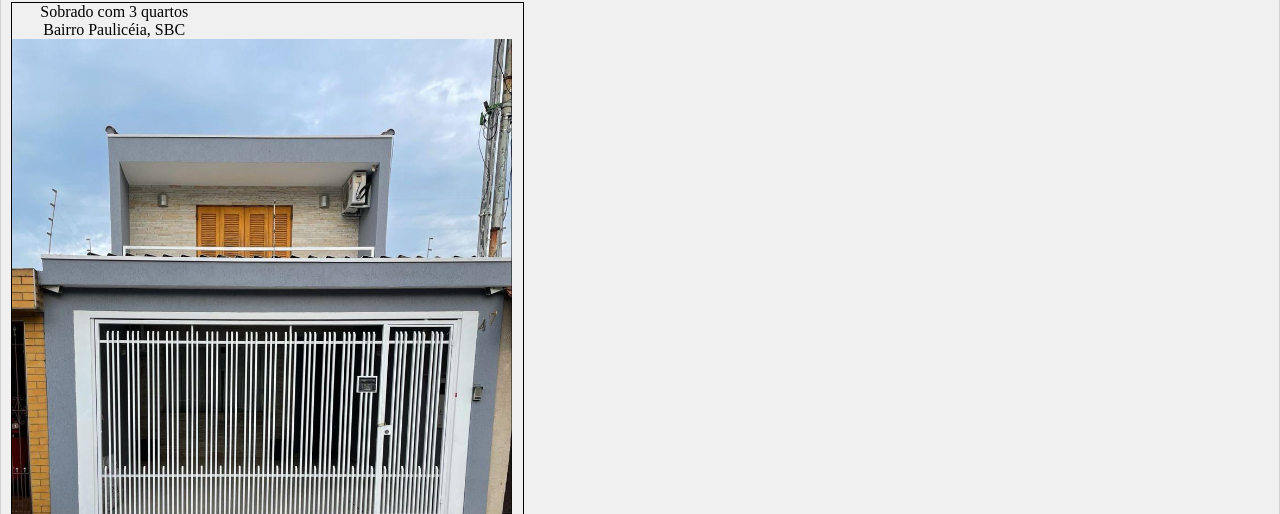
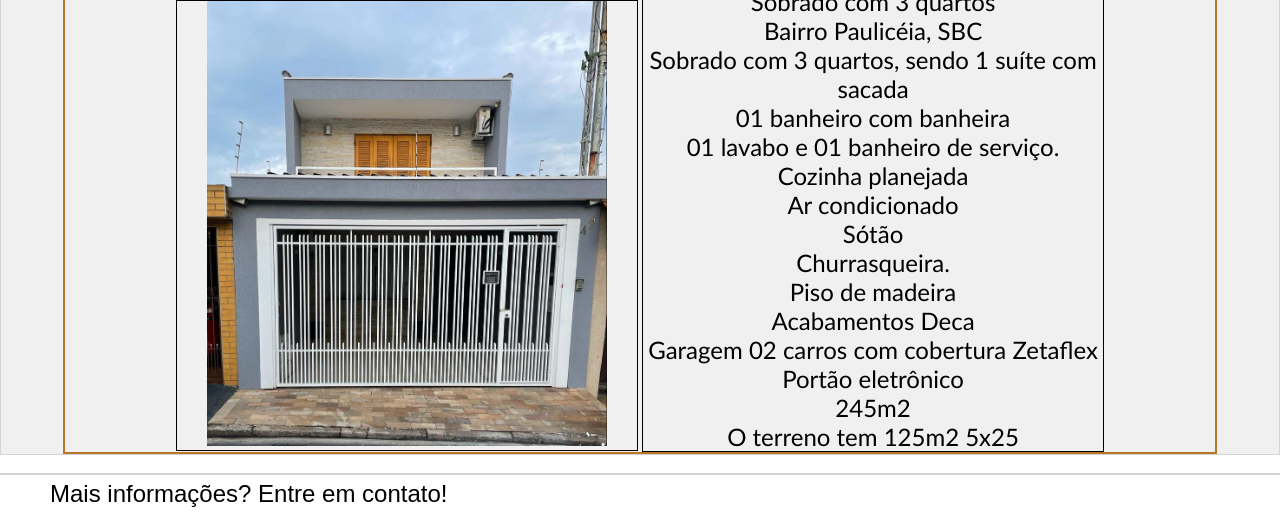
Before and after one commit to JuanLiraEst/CorretorDavi, a plain HTML site: page index.html in a window 1280 px wide. Shown: the part 532-1046 px from the top of the page. Drawn offline with Linux system fonts and the light colour scheme.

Commit message:
atualizando informações do lançamento1

```diff
--- a/css/style.css
+++ b/css/style.css
@@ -68,9 +68,11 @@ a{
 }
 
 #l1{
-    border:1px solid black;
-    width:40%;
-    margin-left:10px;
+    border:2px solid #BC732A;
+    width:90%;
+    display:block;
+    margin-left:auto;
+    margin-right:auto;
     text-align:center;
 }
 #galeria1{
@@ -88,10 +90,23 @@ a{
     opacity:0.5;
 }
 #l1dir, #l1esq {
+    margin:0;
+    border:1px solid black;
     width:40%;
-    display:inline block;
+    display: inline-block;
+
 }
-
+/*Hide details triangle*/
+details > summary {
+    list-style: none;
+  }
+  details > summary::-webkit-details-marker {
+    display: none;
+  }
+#l1dir p{
+    font-size:18pt;
+    font-family:'Gill Sans', 'Gill Sans MT', Calibri, 'Trebuchet MS', sans-serif;
+}
 /*Barra de contato*/
 #contato{
     border-top:2px solid lightgray;
--- a/index.html
+++ b/index.html
@@ -28,9 +28,10 @@
         <details>
             <summary>
                 <div id="l1">
-                    <div id="l1esq"> Sobrado com 3 quartos<br>Bairro Paulicéia, SBC<br><img src="imgs1/1.jpg" width="500"></div>
+                    <div id="l1esq"> <img src="imgs1/1.jpg" width="400"></div>
                     <div id="l1dir">
-                        <p>Sobrado com 3 quartos, sendo 1 suíte com sacada<br>
+                        <p> Sobrado com 3 quartos<br>Bairro Paulicéia, SBC<br>
+                            Sobrado com 3 quartos, sendo 1 suíte com sacada<br>
                             01 banheiro com banheira<br>
                             01 lavabo e 01 banheiro de serviço.<br>
                             Cozinha planejada<br>
```
